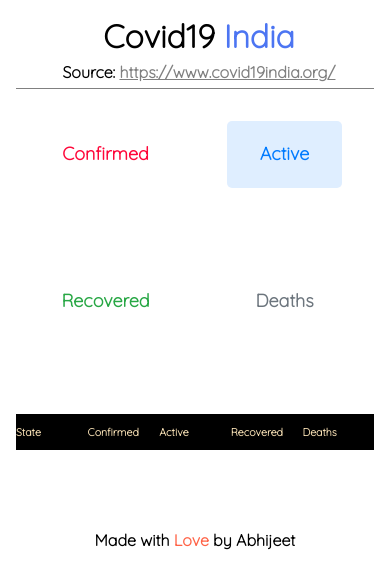
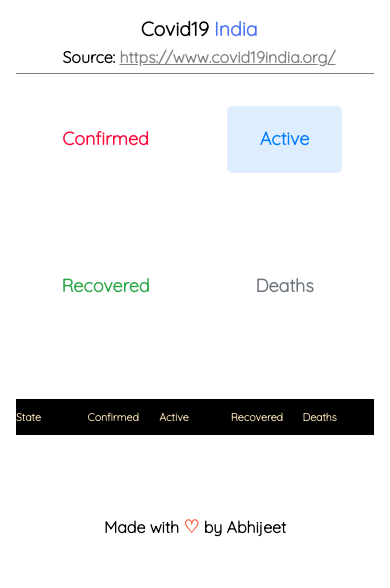
Before and after one commit to abhijeetdhanwate/covid19India-stats, a plain HTML site: page index.html in a window 390 px wide. Drawn offline with nearby package versions, Linux system fonts and the light colour scheme; no server answers.

Commit message:
Added favicon and redesigned footer

```diff
--- a/index.html
+++ b/index.html
@@ -5,6 +5,7 @@
     <meta http-equiv="X-UA-Compatible" content="IE=edge">
     <meta name="viewport" content="width=device-width, initial-scale=1.0">
     <title>Covid19: India Stats</title>
+    <link rel="icon" href="img/favicon.png " type="image/gif" sizes="16x16">
     <link rel="stylesheet" href="styles.css">
 </head>
 <body>
@@ -45,7 +46,7 @@
     </div>
 
     <footer>
-        <p style="text-align: center; margin-top: 5rem;">Made with <span style="color: tomato;">Love</span> by Abhijeet</p>
+        <p style="text-align: center; margin-top: 5rem;">Made with <span style="color: tomato; font-size: 18px;">&#9825;</span> by Abhijeet</p>
     </footer>
 
     <script src="https://unpkg.com/axios/dist/axios.min.js"></script>
--- a/styles.css
+++ b/styles.css
@@ -32,7 +32,7 @@
 }
 
 #title {
-    font-size: 2rem;
+    font-size: clac(2vw + 12px);
 }
 
 #credit a{
@@ -103,6 +103,7 @@
 .states {
     display: flex;
     flex-direction: column;
+    z-index: -1;
 }
 
 .state {
@@ -146,6 +147,10 @@
         font-size: large;
     }
 
+    #title {
+        font-size: 3vw;
+    }
+
     nav ul {
         flex-direction: column;
         text-align: center;
@@ -164,4 +169,8 @@
     .states, .states > * {
         font-size: 8pt
     }
+
+    #title {
+        font-size: 5vw;
+    }
 }
```
Also changed, not shown: img/favicon.png (added).
